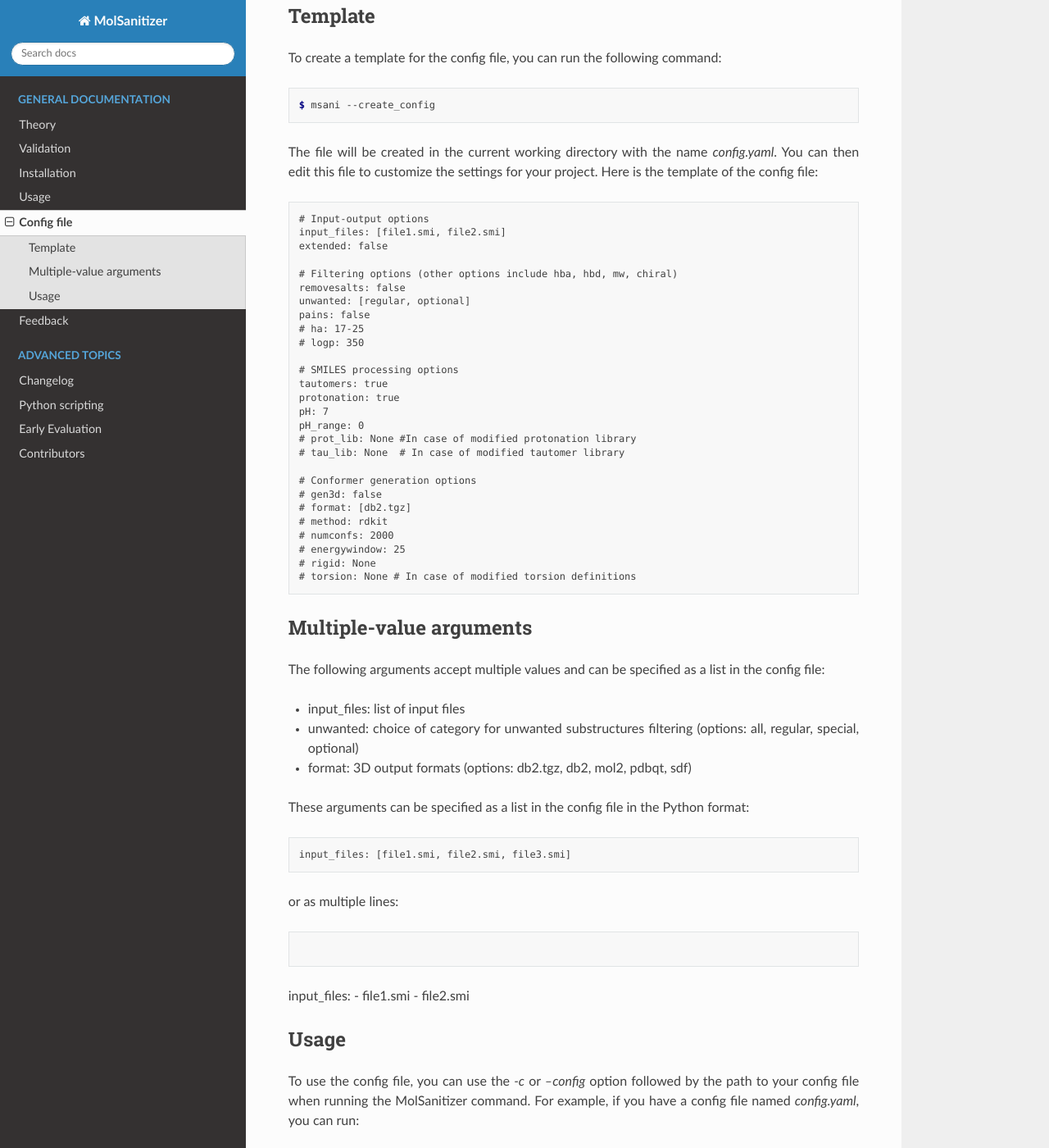
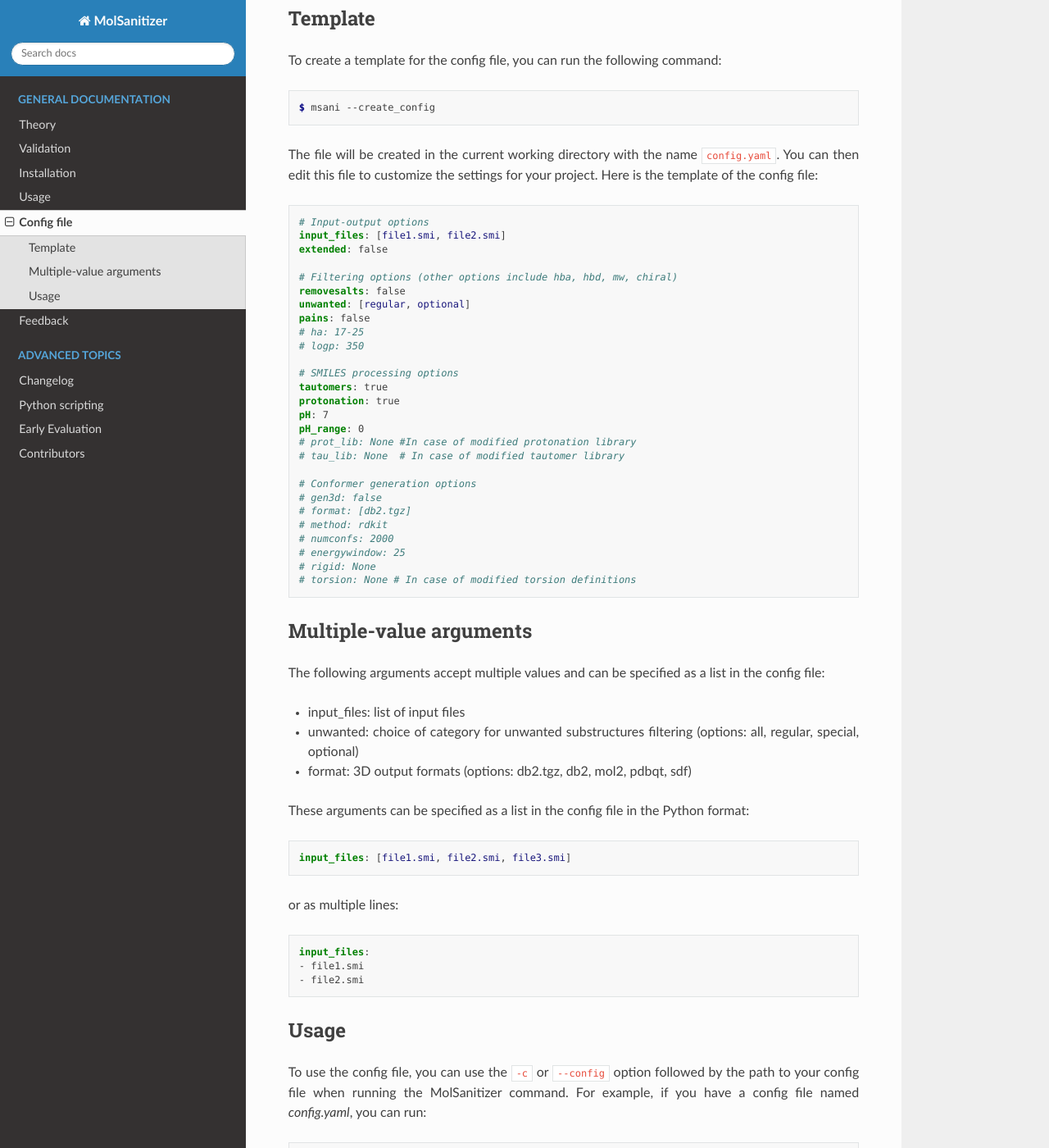
Before and after one commit to phonglam3103/msani-readthedocs, a Sphinx documentation site: the page built from docs/source/config.rst, in a window 1280 px wide and 1400 px high, scrolled down 445 px. Shown: the whole window at 82% size. Built offline with Sphinx 7.4.7 and the Read the Docs theme 3.1.0, drawn with Linux system fonts in a browser that asks for light colours; formulas are drawn with MathJax 3; some of the changed text lies outside the part shown.

Commit message:
Highlight better the arguments, putting the yaml sections into the correct code-block

````diff
--- a/docs/source/config.rst
+++ b/docs/source/config.rst
@@ -5,10 +5,10 @@
 The config file is designed to be reused across different projects. It is a YAML file that contains the configuration for the MolSanitizer. The file can be customized to suit specific needs, such as defining the chemical space of interest, setting up the protonation, tautomerization, 3D generation options, and specifying the output format.
 
 
-Nearly all the options are available, except ones that are designed to be triggered once only like `--version`, `--help`, or `--smiles`.
+Nearly all the options are available, except ones that are designed to be triggered once only like ```--version``, ```--help``, or ``--smiles``.
 
 
-The keywords in the config file need to match that with the long_name of the command line options. For example, if you want to set the `--protonation` option, you would use `protonation: true` in the config file.
+The keywords in the config file need to match that with the long_name of the command line options. For example, if you want to set the ```--protonation``` option, you would use `protonation: true` in the config file.
 
 Template
 ~~~~~~~~~~
@@ -19,9 +19,9 @@
 
     $ msani --create_config
 
-The file will be created in the current working directory with the name `config.yaml`. You can then edit this file to customize the settings for your project. Here is the template of the config file:
+The file will be created in the current working directory with the name ``config.yaml``. You can then edit this file to customize the settings for your project. Here is the template of the config file:
 
-.. code-block:: text
+.. code-block:: yaml
 
     # Input-output options
     input_files: [file1.smi, file2.smi]
@@ -62,24 +62,25 @@
 
 These arguments can be specified as a list in the config file in the Python format:
 
-.. code-block:: text
+.. code-block:: yaml
 
     input_files: [file1.smi, file2.smi, file3.smi]
 
 or as multiple lines:
 
-.. code-block:: text
-input_files:
-- file1.smi
-- file2.smi
+.. code-block:: yaml
+
+    input_files:
+    - file1.smi
+    - file2.smi
 
 Usage
 ~~~~~~~~~~~
 
-To use the config file, you can use the `-c` or `--config` option followed by the path to your config file when running the MolSanitizer command. For example, if you have a config file named `config.yaml`, you can run:
+To use the config file, you can use the ``-c`` or ``--config`` option followed by the path to your config file when running the MolSanitizer command. For example, if you have a config file named `config.yaml`, you can run:
 
 .. code-block:: console
 
     $ msani -c config.yaml
 
-This will read the configuration from the `config.yaml` file and apply the settings specified in it. You can also specify additional command line options if needed, which will override the settings in the config file.
+This will read the configuration from the ``config.yaml`` file and apply the settings specified in it. You can also specify additional command line options if needed, which will override the settings in the config file.
````
